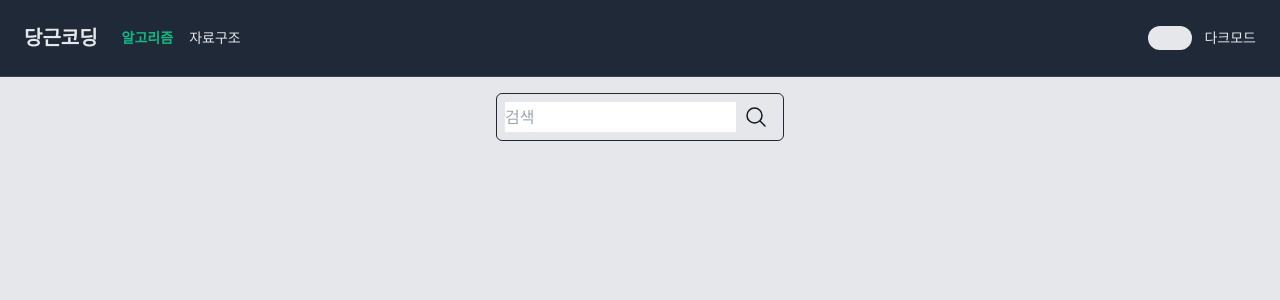
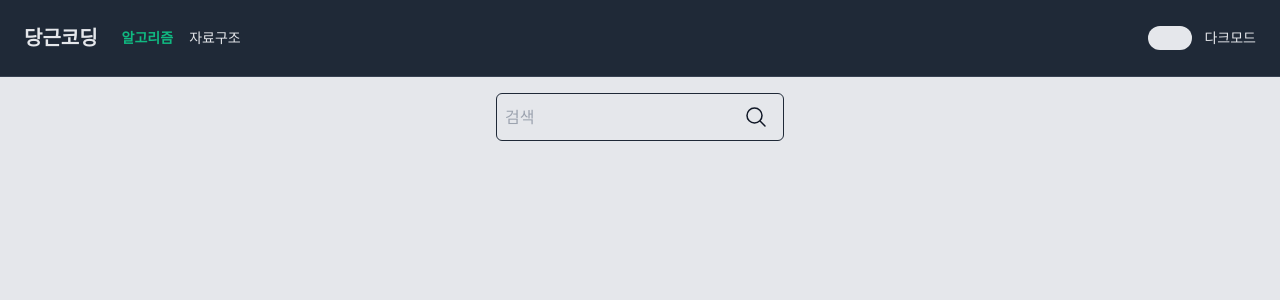
Before and after one commit to shyuuuuni/carrot-coding, a Next.js app: page /algorithm in a window 1280 px wide. Shown: the top 300 px of the page. Built offline with nearby package versions, Linux system fonts and the light colour scheme.

Commit message:
fix: 입력 칸 내부의 색상이 적용되지 않는 문제 해결

```diff
--- a/src/components/atoms/Input.tsx
+++ b/src/components/atoms/Input.tsx
@@ -19,7 +19,7 @@ export default function Input({ value, onChange, onSubmit }: Props) {
 
   return (
     <input
-      className="bg-inherit focus:outline-none h-full flex-grow appearance-none"
+      className="focus:outline-none h-full flex-grow appearance-none bg-transparent"
       value={value}
       onChange={onChange}
       onKeyDown={handleKeyDown}
```
